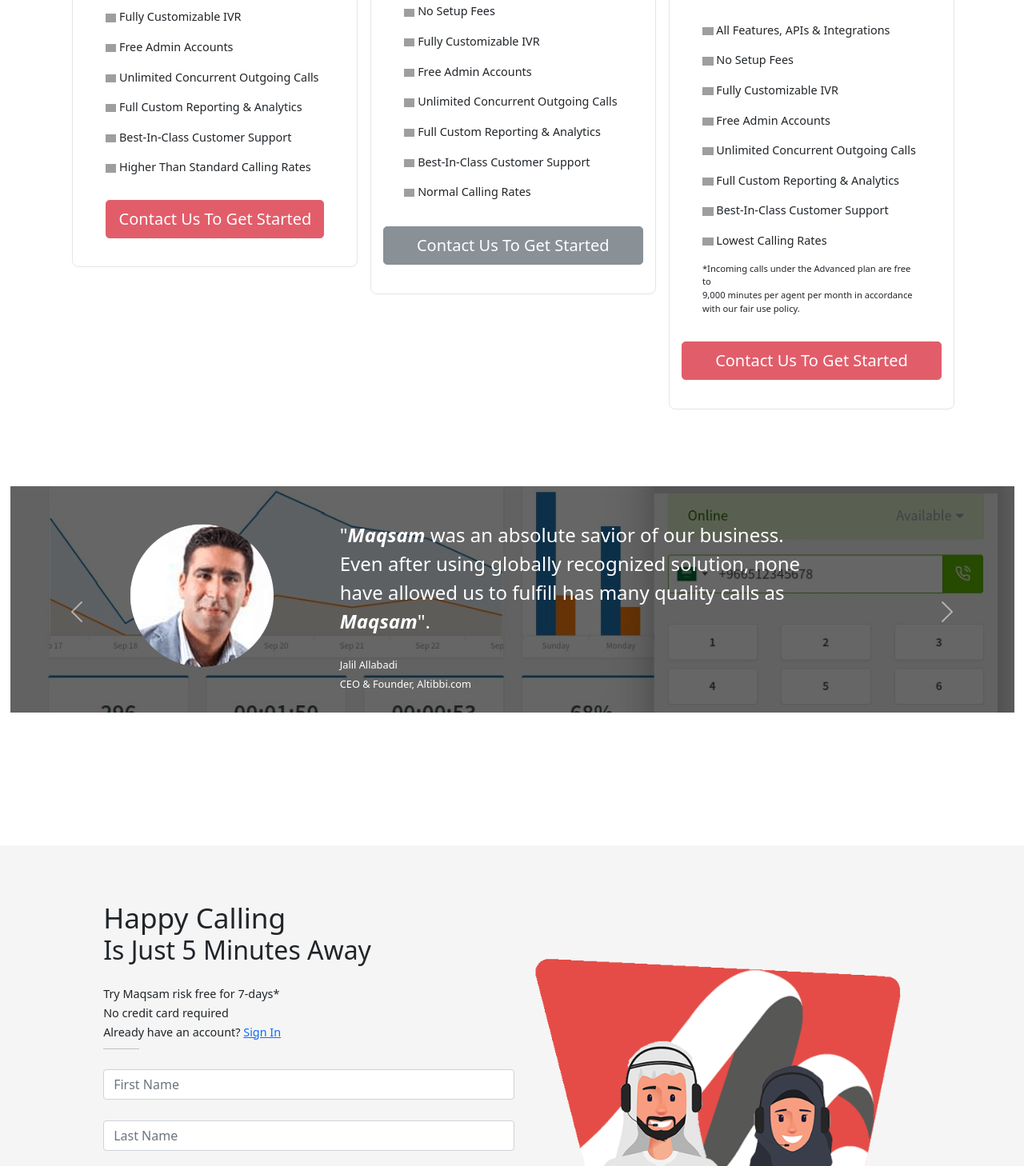
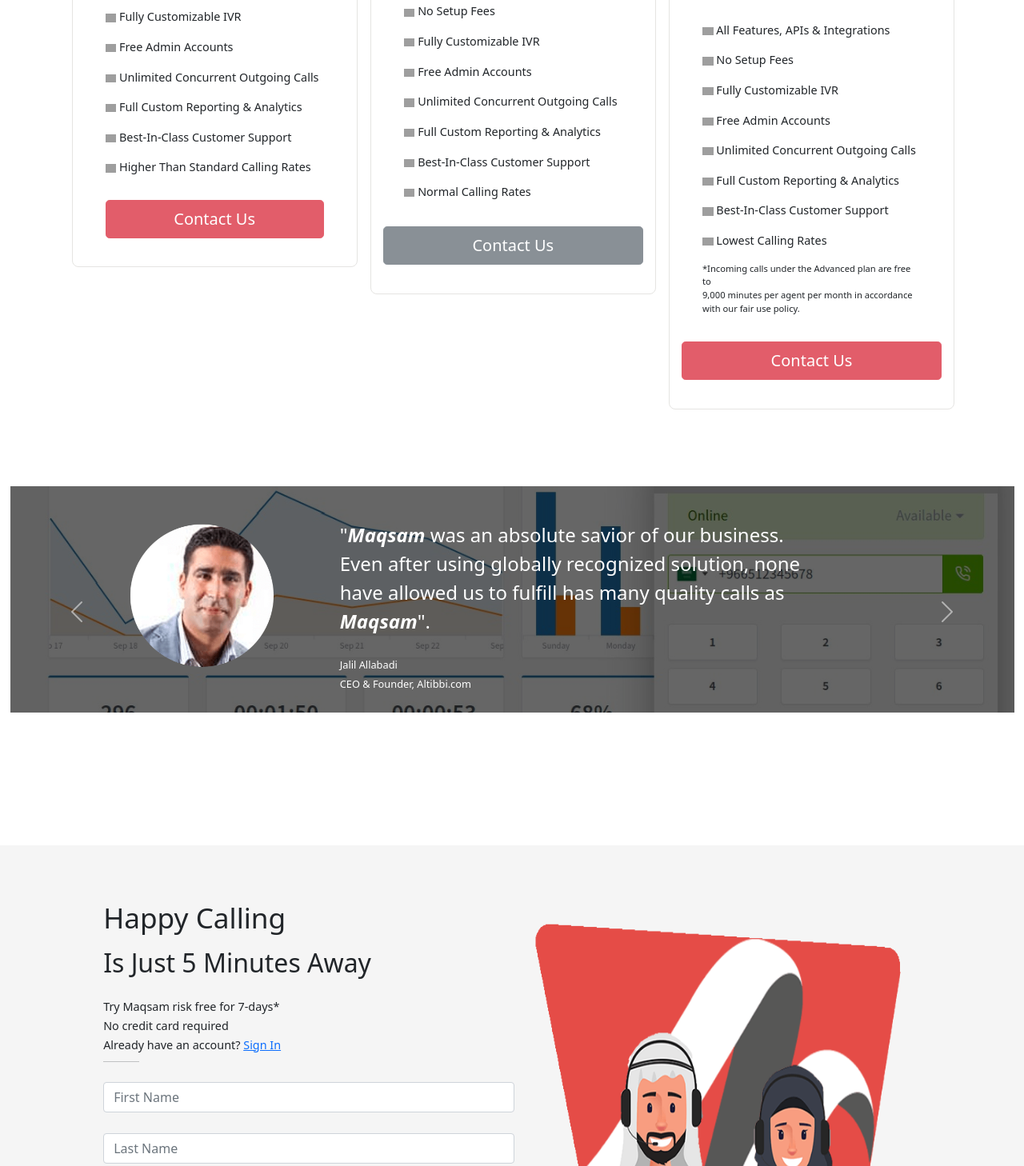
Before and after one commit to Fareed0001/Maqsam-site, a plain HTML site: page index.html in a window 1280 px wide. Shown: the part 4027-5485 px from the top of the page at 80% size. Drawn offline with nearby package versions, Linux system fonts and the light colour scheme; grey boxes are pictures that could not be loaded.

Commit message:
Add files via upload

```diff
--- a/css/styles.css
+++ b/css/styles.css
@@ -422,8 +422,9 @@
 }
 
 .team-form-img {
-  padding-top: 10%;
+  padding-bottom: 10%;
   width: 90%;
+  height: 100%;
 }
 
 .last-container-p1 {
--- a/index.html
+++ b/index.html
@@ -79,16 +79,16 @@
       <div class="third-div-text col-sm-12 col-lg-3">
         <p>Trusted by hundreds of agents across 10+ countries</p>
       </div>
-      <div class="col-sm-3 col-lg-2">
+      <div class="col-sm-6 col-lg-2">
         <img class="third-div-img" src="images\partner-1.png" alt="partner-1.png">
       </div>
-      <div class="col-sm-3 col-lg-2">
+      <div class="col-sm-6 col-lg-2">
         <img class="third-div-img" src="images\partner-2.png" alt="partner-2.png">
       </div>
-      <div class="col-sm-3 col-lg-2">
+      <div class="col-sm-6 col-lg-2">
         <img class="third-div-img" src="images\partner-3.png" alt="partner-3.png">
       </div>
-      <div class="col-sm-3 col-lg-2">
+      <div class="col-sm-6 col-lg-2">
         <img class="third-div-img" src="images\partner-4.png" alt="partner-4.png">
       </div>
     </div>
@@ -278,7 +278,7 @@
             <ul class="card-list"><img class="awesome-icon" src="https://img.icons8.com/external-phatplus-solid-phatplus/344/external-check-essential-phatplus-solid-phatplus.png" alt="check.icon"> Best-In-Class Customer Support</ul>
             <ul class="card-list"><img class="awesome-icon" src="https://img.icons8.com/external-phatplus-solid-phatplus/344/external-check-essential-phatplus-solid-phatplus.png" alt="check.icon"> Higher Than Standard Calling Rates</ul>
           </div>
-          <button type="button" class="btn btn-danger btn-lg btn-block">Contact Us To Get Started</button>
+          <button type="button" class="btn btn-danger btn-lg btn-block">Contact Us</button>
         </div>
       </div>
 
@@ -302,7 +302,7 @@
             <ul class="card-list"><img class="awesome-icon" src="https://img.icons8.com/external-phatplus-solid-phatplus/344/external-check-essential-phatplus-solid-phatplus.png" alt="check.icon"> Normal Calling Rates</ul>
           </div>
         </div>
-        <button type="button" class="btn btn-secondary btn-lg btn-block">Contact Us To Get Started</button>
+        <button type="button" class="btn btn-secondary btn-lg btn-block">Contact Us</button>
       </div>
 
       <div class="card-div card-div-3 col-md-4">
@@ -327,7 +327,7 @@
               with our fair use policy.</p>
           </div>
         </div>
-        <button type="button" class="btn btn-danger tiny-card-text-button btn-lg btn-block">Contact Us To Get Started</button>
+        <button type="button" class="btn btn-danger tiny-card-text-button btn-lg btn-block">Contact Us</button>
       </div>
     </div>
 
@@ -401,18 +401,13 @@
     <!-- last container -->
 
     <div class="last-container row">
-      <div class="last-container-p col-md-5">
-        <div class="last-container-p1">
-          <p>Happy Calling</p>
-        </div>
-        <div class="last-container-p2">
-          <p>Is Just 5 Minutes Away</p>
-        </div>
-        <div class="last-container-p3">
+      <div class="last-container-p col-md-5 col-sm-9">
+          <p class="last-container-p1">Happy Calling</p>
+          <p class="last-container-p2">Is Just 5 Minutes Away</p>
           <p class="p3-text">Try Maqsam risk free for 7-days*</p>
           <p class="p3-text">No credit card required</p>
           <p class="p3-text">Already have an account? <span><a href="#">Sign In</a></span></p>
-        </div>
+
         <hr>
 
         <!-- form -->
```
